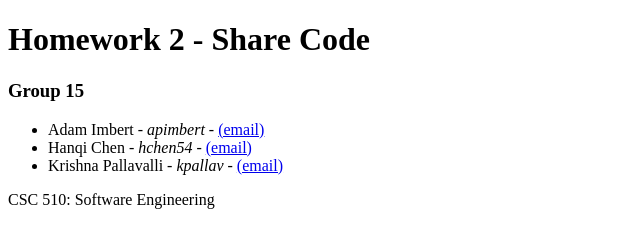
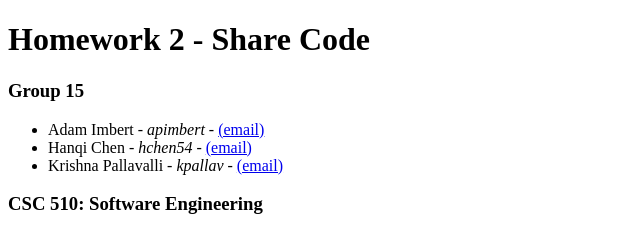
Before and after one commit to csc-510-group-15/git-homework2, a plain HTML site: page team.html in a window 1280 px wide. Shown: the whole page, without its empty margins (0-640 px from the left). Drawn offline with Linux system fonts and the light colour scheme.

Commit message:
Modified Footer in `team.html`
- Changed the text in the `team.html` footer to be in header3 format, rather than plaintext.

```diff
--- a/team.html
+++ b/team.html
@@ -12,7 +12,7 @@
 </ul>
 
 <footer>
-  <p>CSC 510: Software Engineering<br>
+  <h3>CSC 510: Software Engineering</h3>
 </footer>
 
 </body>
```
